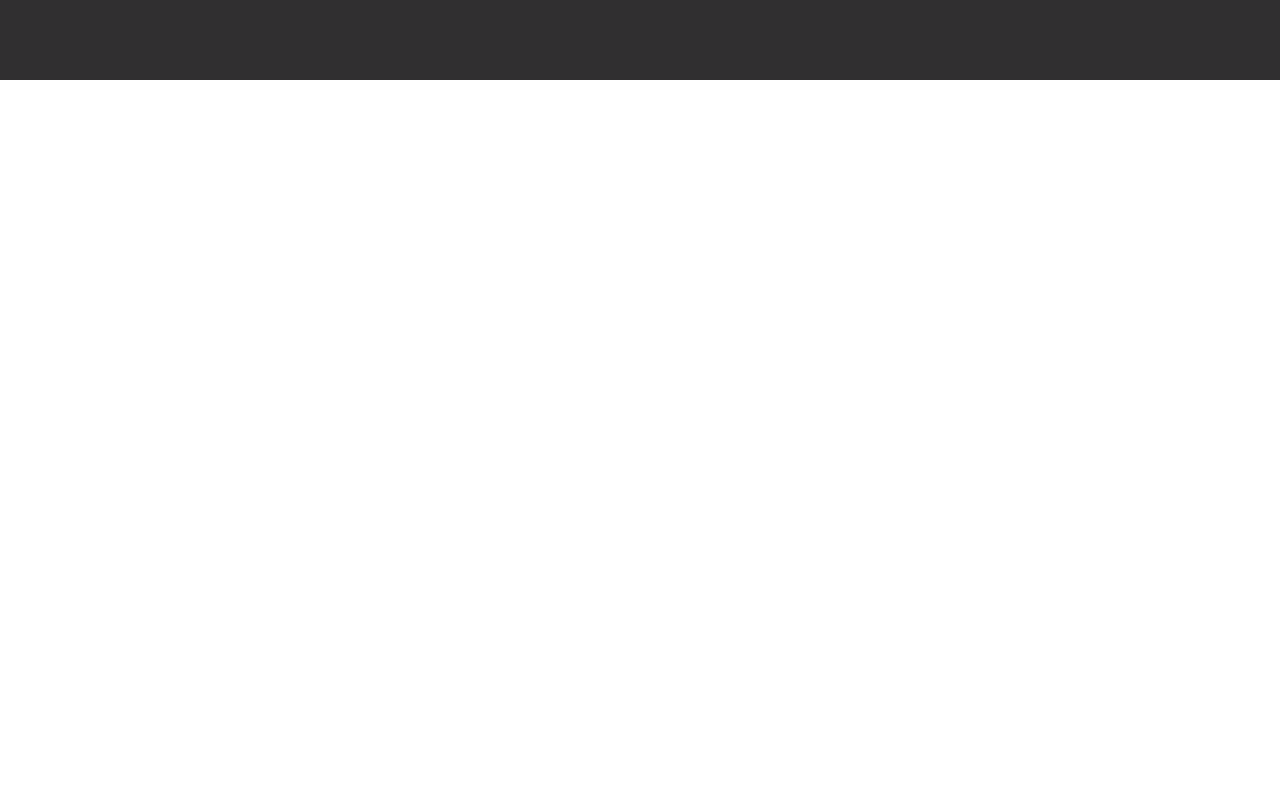
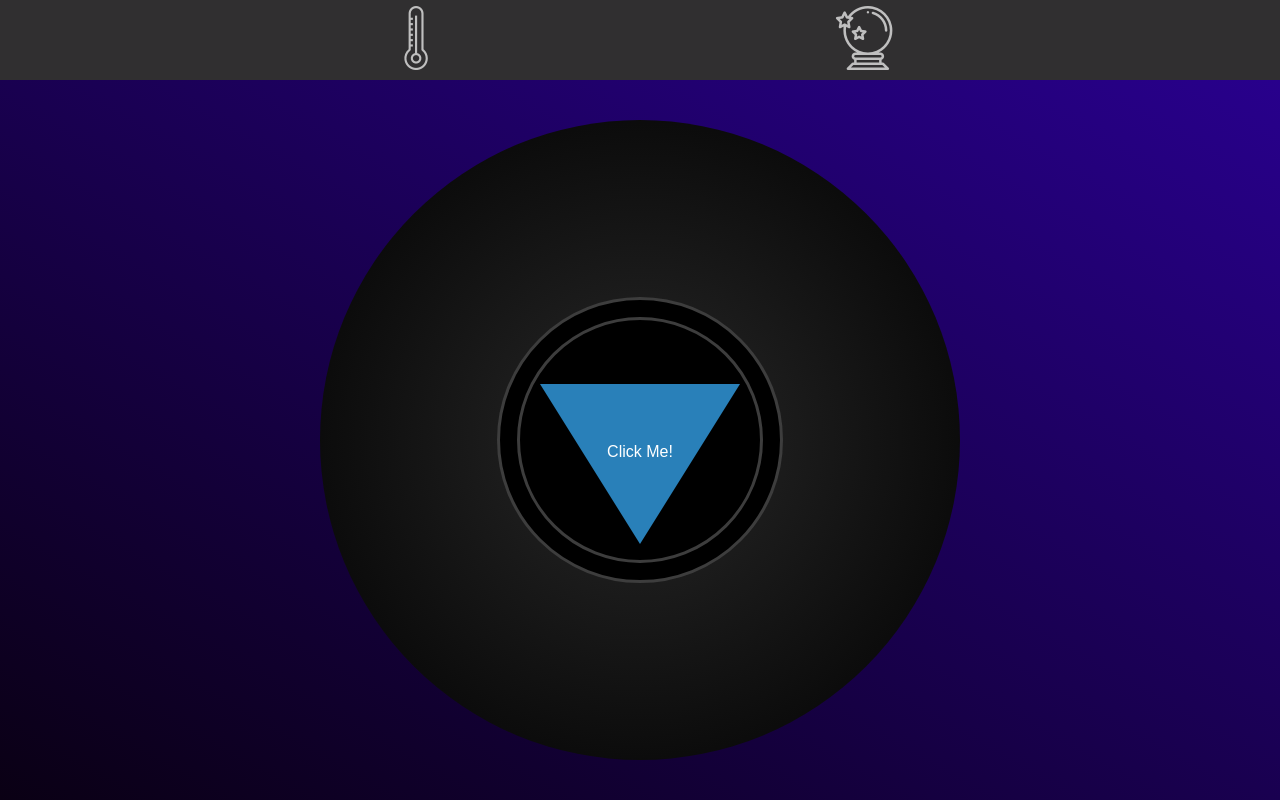
Before and after one commit to torinberger/y12-SDD-Prac, a Vue app: page /#/magic8Ball in a window 1280 px wide. Built offline with nearby package versions, Linux system fonts and the light colour scheme.

Commit message:
added magic 8 ball + neat transition + navbar icons

```diff
--- a/src/App.vue
+++ b/src/App.vue
@@ -1,9 +1,15 @@
 <template>
   <div id="app">
     <div id="navbar">
+      <router-link to="/">
+      <img src="./assets/temp.png"></router-link>
+      <router-link to="/magic8Ball">
 
+      <img src="./assets/8ball.png" alt=""></router-link>
     </div>
-    <router-view/>
+    <transition name="router-anim">
+      <router-view/>
+    </transition>
   </div>
 </template>
 
@@ -25,10 +31,54 @@ export default {
     width: 100vw;
     height: 100vh;
   }
+  body {
+    background: black;
+    overflow: hidden;
+  }
 
   #navbar {
     width: 100vw;
     height: 10vh;
     background: #302f30;
+    display: flex;
+    justify-content: space-evenly;
+    align-items: center;
   }
+
+  #navbar img {
+    width: 8vh;
+    height: 8vh;
+    -webkit-filter: invert(75%);
+    filter: invert(75%);
+  }
+
+  .router-anim-enter-active {
+    animation: coming 0.5s;
+    animation-delay: 0.5s;
+    opacity: 0;
+  }
+  .router-anim-leave-active {
+    animation: going 0.5s;
+  }
+
+  @keyframes going {
+    from {
+      transform: translateX(0);
+    }
+    to {
+      transform: translateX(-50vw);
+      opacity: 0;
+    }
+  }
+  @keyframes coming {
+    from {
+      transform: translateX(50vw);
+      opacity: 0;
+    }
+    to {
+      transform: translateX(0);
+      opacity: 1;
+    }
+  }
+
 </style>
--- /dev/null
+++ b/src/components/magic8Ball.vue
@@ -0,0 +1,155 @@
+<template>
+  <div class="magic8Ball" v-bind:style="{ backgroundImage: background }">
+    <div id="ball" @click="callBall">
+      <div id="viewHole">
+          <div id="resultHole">
+              <div id="triangle">
+                  <p id="result" v-if="doFade" v-bind:class="{ fadeInClass: doFade }">{{ result }}</p>
+              </div>
+          </div>
+      </div>
+    </div>
+  </div>
+</template>
+
+<script>
+
+function round(n) {
+  return Math.round((n + 0.00001) * 10) / 10;
+}
+
+function genRandomNum(min, max) {
+  return Math.random() * (max - min) + min;
+}
+
+function genResult(number) {
+  if(number == 1) {
+    return "Not looking good...";
+  } else if(number == 2) {
+    return "Looking good!";
+  } else if(number == 3) {
+    return "Fate uncertain...";
+  } else if(number == 4) {
+    return "You are destined!";
+  } else if(number == 5) {
+    return "You should be scared...";
+  } else if(number == 6) {
+    return "Life is meaningless...";
+  } else if(number == 7) {
+    return "I'm busy...";
+  } else if(number == 8) {
+    return "Dont ask a ball!";
+  }
+}
+
+export default {
+  name: 'magic8Ball',
+  data() {
+    return {
+     mood: 1,
+     background: 'linear-gradient(to top right, rgb(120, 120, 120), rgb(100, 100, 120))',
+     result: 'Click Me!',
+     doFade: true
+    }
+  },
+  created() {
+    this.background = `linear-gradient(to bottom left, rgb(${this.mood*40}, 0, ${140}), rgb(${(this.mood*20)/2}, 0, ${20}))`
+  },
+  methods: {
+    callBall() {
+      this.doFade = false;
+      var randomNum =  Math.round(genRandomNum(1, 8));
+      var toDisplay = genResult(randomNum);
+      this.mood = randomNum;
+      this.background = `linear-gradient(to bottom left, rgb(${this.mood*30}, 0, ${140}), rgb(${(this.mood*30)/2}, 0, ${20}))`
+      this.result = toDisplay;
+      var self = this;
+      setTimeout(function() {
+        self.doFade = true;
+      }, 1)
+    }
+  }
+}
+
+</script>
+
+<!-- Add "scoped" attribute to limit CSS to this component only -->
+<style scoped>
+body {
+  margin: 0;
+  padding: 0;
+  border: 0;
+}
+
+.magic8Ball {
+  width: 100vw;
+  height: 90vh;
+  padding: 0;
+  margin: 0;
+  border: 0;
+  display: flex;
+  justify-content: center;
+  align-items: center;
+}
+
+#ball {
+  width: 80vh;
+  height: 80vh;
+  background: radial-gradient(#282828, black);
+  border-radius: 50%;
+  display: flex;
+  justify-content: center;
+  align-items: center;
+}
+
+#viewHole {
+  width: 35vh;
+  height: 35vh;
+  background: black;
+  border-radius: 50%;
+  display: flex;
+  justify-content: center;
+  align-items: center;
+  border: 3px solid #3d3d3d;
+}
+
+#resultHole {
+  width: 30vh;
+  height: 30vh;
+  background: black;
+  border-radius: 50%;
+  border: 3px solid #3d3d3d;
+  display: flex;
+  align-items: center;
+  justify-content: center;
+}
+#result {
+  color: white;
+  width: 12vh;
+  text-align: center;
+  font-family: sans-serif;
+  margin-top: -3vh;
+}
+
+@keyframes fadeIn {
+  0% { opacity: 0; }
+  100% { opacity: 1; }
+}
+
+.fadeInClass {
+  animation: fadeIn 2s;
+}
+
+#triangle {
+  display: flex;
+  justify-content: center;
+  align-items: center;
+  -webkit-clip-path: polygon(0% 0%, 100% 0%, 50% 100%);
+  clip-path: polygon(0% 0%, 100% 0%, 50% 100%);
+  background: #2980b9;
+  width: 25vh;
+  height: 20vh;
+  margin-top: 6vh;
+}
+
+</style>
--- a/src/components/tempConverter.vue
+++ b/src/components/tempConverter.vue
@@ -38,9 +38,9 @@ export default {
   name: 'tempConverter',
   data() {
     return {
-     celcius: '0',
-     farenheit: '0',
-     background: 'linear-gradient(to bottom left, rgb(120, 120, 120), rgb(100, 100, 120))'
+      celcius: '0',
+      farenheit: '0',
+      background: 'linear-gradient(to bottom left, rgb(120, 120, 120), rgb(100, 100, 120))'
     }
   },
   created() {
--- a/src/router/index.js
+++ b/src/router/index.js
@@ -1,6 +1,7 @@
 import Vue from 'vue'
 import Router from 'vue-router'
 import tempConverter from '@/components/tempConverter'
+import magic8Ball from '@/components/magic8Ball'
 
 Vue.use(Router)
 
@@ -10,6 +11,11 @@ export default new Router({
       path: '/',
       name: 'tempConverter',
       component: tempConverter
-    }
+    },
+    {
+      path: '/magic8Ball',
+      name: 'magic8Ball',
+      component: magic8Ball
+    },
   ]
 })
```
Also changed, not shown: src/assets/8ball.png (added), src/assets/temp.png (added).
